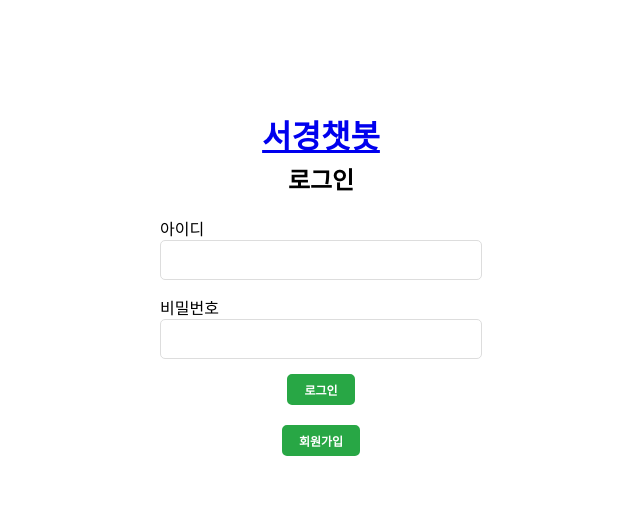
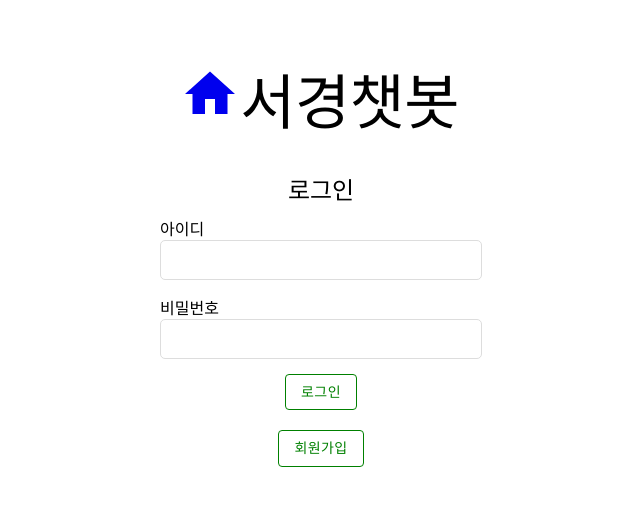
Before and after one commit to ahnwanimam/ChatBot, a React (Create React App) app in the folder front/: page /Login in a window 1280 px wide. Shown: the top 506 px of the page, without its empty margins (319-959 px from the left). Built offline with nearby package versions, Linux system fonts and the light colour scheme; the HTML template or start-up script is replaced by a standard one.

Commit message:
MUI 사용 디자인 수정

```diff
--- a/front/package.json
+++ b/front/package.json
@@ -3,6 +3,10 @@
   "version": "0.1.0",
   "private": true,
   "dependencies": {
+    "@emotion/react": "^11.11.4",
+    "@emotion/styled": "^11.11.5",
+    "@mui/icons-material": "^5.15.20",
+    "@mui/material": "^5.15.20",
     "@testing-library/jest-dom": "^5.17.0",
     "@testing-library/react": "^13.4.0",
     "@testing-library/user-event": "^13.5.0",
--- a/front/src/component/AddMem.js
+++ b/front/src/component/AddMem.js
@@ -1,6 +1,9 @@
 import React, { useRef } from 'react';
 import styles from './AddMem.module.css';
 import { Link, useNavigate } from 'react-router-dom';
+import SvgIcon from '@mui/material/SvgIcon';
+import Typography from '@mui/material/Typography';
+import Button from '@mui/material/Button';
 
 export default function AddMem () {
 
@@ -45,15 +48,27 @@ export default function AddMem () {
     })
   }
 
+  function HomeIcon(props) {
+    return (
+      <SvgIcon {...props}>
+        <path d="M10 20v-6h4v6h5v-8h3L12 3 2 12h3v8z" />
+      </SvgIcon>
+    );
+  }
+
 
   return (
     <body>
-      <div class={styles.logo}>
-        <Link to={"/"}><h1>서경챗봇</h1></Link>
+      <div className={styles.logo}>
+        <Typography variant="h2" gutterBottom>
+          <Link to={"/"}><HomeIcon sx={{ fontSize: 60 }} /></Link>서경챗봇
+        </Typography>
       </div>
     <div className={styles.container}>
       <form className={styles.form}>
-        <h2>회원가입</h2>
+        <Typography variant="h5" gutterBottom sx={{textAlign: 'center'}}>
+          회원가입
+        </Typography>
         아이디
         <div className={styles.inputGroup}>
          <input
@@ -91,7 +106,7 @@ export default function AddMem () {
           />
         </div>
         <div className={styles.btn}>
-        <button onClick={addMem} className={styles.button}>회원가입</button>
+        <Button variant="outlined" size='mid' sx={{color: 'green', borderColor: 'green' , marginLeft: '20px'}} onClick={addMem}>회원가입</Button>
         </div>
       </form>
     </div>
--- a/front/src/component/AddMem.module.css
+++ b/front/src/component/AddMem.module.css
@@ -50,6 +50,6 @@
     text-align: center;
 }
 .logo {
-  text-align: center;
+  margin-left: 39%;
   padding-top: 5%;
 }
--- a/front/src/component/ChatBot.js
+++ b/front/src/component/ChatBot.js
@@ -1,6 +1,9 @@
 import styles from './ChatBot.module.css';
 import React, { useRef, useState } from 'react';
 import { Link } from 'react-router-dom';
+import Button from '@mui/material/Button';
+import Typography from '@mui/material/Typography';
+import SvgIcon from '@mui/material/SvgIcon';
 
 export default function ChatBot( ) {
   const [messages, setMessages] = useState([]);
@@ -47,14 +50,27 @@ export default function ChatBot( ) {
     setMessages([]);
   }
 
+  function HomeIcon(props) {
     return (
-        <div className={styles.body}>
-          <div class={styles.logo}>
-            <Link to={"/"}><h1>서경챗봇</h1></Link>
+      <SvgIcon {...props}>
+        <path d="M10 20v-6h4v6h5v-8h3L12 3 2 12h3v8z" />
+      </SvgIcon>
+    );
+  }
+
+
+    return (
+        <div>
+          <div className={styles.logo}>
+            <Typography variant="h2" gutterBottom>
+              <Link to={"/"}><HomeIcon sx={{ fontSize: 60 }} /></Link>서경챗봇
+            </Typography>
           </div>
           <div className={styles.headBtn}>
-            <Link to={"/Login" }><button className={styles.button}>로그인</button></Link>
-            <button className={styles.button} id={styles.removeBtn} onClick={removeMessage}>지우기</button>
+            <Link to={"/Login" }>
+              <Button variant="outlined" size='mid' sx={{color: 'green', borderColor: 'green' , marginLeft: '20px'}}>로그인</Button>
+            </Link>
+            <Button variant="outlined" size='mid' sx={{color: 'green', borderColor: 'green' , marginLeft: '20px'}} onClick={removeMessage}>지우기</Button>
           </div>
           <div className={styles.wrap}>
             <div className={styles.left}></div>
@@ -77,9 +93,9 @@ export default function ChatBot( ) {
                 onKeyPress={(e) => e.key === 'Enter' && handleSendMessage()}
                 placeholder="내용을 입력하세요."
             />
-            <button className={styles.button} onClick={handleSendMessage}>전송</button>
+              <Button variant="outlined" size='mid' sx={{color: 'green', borderColor: 'green' , marginLeft: '20px'}} onClick={handleSendMessage}>전송</Button>
             <div className={styles.question}>
-              <button onClick={popUp} className={styles.button}>질문 요청</button>
+              <Button variant="outlined" size='mid' sx={{color: 'green', borderColor: 'green' , marginLeft: '20px'}} onClick={popUp}>질문요청</Button>
             </div>
           </div>
         </div>
--- a/front/src/component/Login.js
+++ b/front/src/component/Login.js
@@ -1,6 +1,10 @@
 import React, { useRef } from 'react';
 import styles from './Login.module.css';
 import { Link, useNavigate } from 'react-router-dom';
+import Button from '@mui/material/Button';
+import Typography from '@mui/material/Typography';
+import SvgIcon from '@mui/material/SvgIcon';
+import TextField from '@mui/material/TextField';
 
 export default function Login () {
 
@@ -35,15 +39,27 @@ export default function Login () {
       })
   }
 
+  function HomeIcon(props) {
+    return (
+      <SvgIcon {...props}>
+        <path d="M10 20v-6h4v6h5v-8h3L12 3 2 12h3v8z" />
+      </SvgIcon>
+    );
+  }
+
 
   return (
     <body>
-      <div class={styles.logo}>
-        <Link to={"/"}><h1>서경챗봇</h1></Link>
+      <div className={styles.logo}>
+            <Typography variant="h2" gutterBottom>
+              <Link to={"/"}><HomeIcon sx={{ fontSize: 60 }} /></Link>서경챗봇
+            </Typography>
       </div>
     <div className={styles.container}>
       <form className={styles.form}>
-        <h2>로그인</h2>
+        <Typography variant="h5" gutterBottom sx={{textAlign: 'center'}}>
+          로그인
+        </Typography>
         아이디
         <div className={styles.inputGroup}>
            <input
@@ -63,11 +79,14 @@ export default function Login () {
           />
         </div>
         <div className={styles.signInBtn}>
-            <button onClick={loginMem} className={styles.button}>로그인</button>
+          <Button variant="outlined" size='mid' sx={{color: 'green', borderColor: 'green'}} onClick={loginMem}>로그인</Button>
         </div>
             <div className={styles.signUpBtn}>
-        <Link to={"/AddMem"}><button className={styles.button}>회원가입</button></Link>
+        <Link to={"/AddMem"}>
+          <Button variant="outlined" size='mid' sx={{color: 'green', borderColor: 'green'}}>회원가입</Button>
+        </Link>
         </div>
+        <div className={styles.right}></div>
       </form>
     </div>
     </body>
--- a/front/src/component/Login.module.css
+++ b/front/src/component/Login.module.css
@@ -3,7 +3,7 @@
     display: flex;
     justify-content: center;
     align-items: center;
-    height: 30vh;
+    height: 40vh;
 
   }
 
@@ -18,32 +18,6 @@
     font-size: 16px;
     border: 1px solid #ddd;
   }
-  .button {
-    display: inline-block;
-    padding: 5px 15px;
-    font-size: 12px;
-    font-weight: bold;
-    text-align: center;
-    text-decoration: none;
-    color: #ffffff;
-    background-color: #28a745;
-    border: 2px solid #28a745;
-    border-radius: 5px;
-    cursor: pointer;
-    transition: background-color 0.3s ease;
-}
-.button:hover {
-    background-color: #218838;
-}
-
-.button:focus {
-    outline: none;
-    box-shadow: 0 0 0 3px rgba(40, 167, 69, 0.3);
-}
-.button:active {
-    background-color: #218838;
-    border-color: #218838;
-}
 .signInBtn {
   text-align: center;
 }
@@ -51,10 +25,7 @@
   text-align: center;
   margin-top: 20px;
 }
-h2 {
-  text-align: center;
+.logo {
+  margin-left: 39%;
+  padding-top: 5%;
 }
-.logo {
-  text-align: center;
-  padding-top: 7%;
-}
--- a/front/src/component/LoginChatBot.js
+++ b/front/src/component/LoginChatBot.js
@@ -1,6 +1,9 @@
 import styles from './LoginChatBot.module.css';
 import React, { useRef, useState, useEffect } from 'react';
 import { Link, useNavigate } from 'react-router-dom';
+import Button from '@mui/material/Button';
+import Typography from '@mui/material/Typography';
+import SvgIcon from '@mui/material/SvgIcon';
 
 export default function ChatBot() {
   const [messages, setMessages] = useState([]);
@@ -111,17 +114,30 @@ export default function ChatBot() {
     }
 )
 }
+function HomeIcon(props) {
+  return (
+    <SvgIcon {...props}>
+      <path d="M10 20v-6h4v6h5v-8h3L12 3 2 12h3v8z" />
+    </SvgIcon>
+  );
+}
 
   return (
       <div className={styles.body}>
-        <h1 className={styles.logo}>서경챗봇</h1>
+          <div className={styles.logo}>
+            <Typography variant="h2" gutterBottom>
+              <Link to={"/"}><HomeIcon sx={{ fontSize: 60 }} /></Link>서경챗봇
+            </Typography>
+          </div>
         <div class={styles.Mem}>
-          <h4>안녕하세요, {Mem.mem_nm}님!</h4>
+          <Typography variant="h6" gutterBottom>
+            안녕하세요, {Mem.mem_nm}님!
+          </Typography>
         </div>
         <div className={styles.headBtn}>
           <button onClick={logout} class={styles.logoutBtn}>로그아웃</button>
-          <button className={styles.button} id={styles.saveBtn} onClick={saveMessage}>저장</button>
-          <button className={styles.button} id={styles.removeBtn} onClick={removeMessage}>지우기</button>
+          <Button variant="outlined" size='mid' sx={{color: 'green', borderColor: 'green' , marginLeft: '20px'}} onClick={saveMessage}>저장</Button>
+          <Button variant="outlined" size='mid' sx={{color: 'green', borderColor: 'green' , marginLeft: '20px'}} onClick={removeMessage}>지우기</Button>
         </div>
         <div className={styles.wrap}>
           <div className={styles.left}>
@@ -129,7 +145,7 @@ export default function ChatBot() {
               <tbody>
               {chatlogs.map((chatlog) => (
                   <tr key={chatlog.id}>
-                    <button onClick={() => window.open("ChatLog/" + (chatlog.id), "_blank", "width=400, height=400, top=150, left=500")}>{chatlog.id}. {chatlog.title}</button>
+                    <Button variant='text' size='large' sx={{color: 'green'}} onClick={() => window.open("ChatLog/" + (chatlog.id), "_blank", "width=400, height=400, top=150, left=500")}>{chatlog.id}. {chatlog.title}</Button>
                     <br></br>
                     <br></br>
                   </tr>
@@ -156,9 +172,9 @@ export default function ChatBot() {
               onKeyPress={(e) => e.key === 'Enter' && handleSendMessage()}
               placeholder="내용을 입력하세요."
           />
-          <button className={styles.button} onClick={handleSendMessage}>전송</button>
+          <Button variant="outlined" size='mid' sx={{color: 'green', borderColor: 'green' , marginLeft: '20px'}} onClick={handleSendMessage}>전송</Button>
           <div className={styles.question}>
-            <button onClick={popUp} className={styles.button}>질문 요청</button>
+          <Button variant="outlined" size='mid' sx={{color: 'green', borderColor: 'green' , marginLeft: '20px'}} onClick={popUp}>질문요청</Button>
           </div>
         </div>
       </div>
--- a/front/src/component/Main.js
+++ b/front/src/component/Main.js
@@ -1,21 +1,34 @@
 import { Link } from "react-router-dom";
 import styles from './Main.module.css';
+import Button from '@mui/material/Button';
+import Typography from '@mui/material/Typography';
+import SvgIcon from '@mui/material/SvgIcon';
 
 export default function Main() {
+
+    function HomeIcon(props) {
+        return (
+          <SvgIcon {...props}>
+            <path d="M10 20v-6h4v6h5v-8h3L12 3 2 12h3v8z" />
+          </SvgIcon>
+        );
+      }
 
     return (
     <body>
         <div className={styles.logo}>
-            <h1>서경챗봇</h1>
+            <Typography variant="h2" gutterBottom>
+                서경챗봇
+            </Typography>
         </div>
         <div className={styles.back}>
 
         </div>
         <div className={styles.LoginBtn}>
-            <Link to={"/Login" }><button className={styles.button}>로그인하기</button></Link>
+            <Link to={"/Login" }><Button variant="outlined" size="large" sx={{color: 'green', borderColor: 'green'}}>로그인</Button></Link>
         </div>
         <div className={styles.ChatBtn}>
-            <Link to={"/ChatBot" }><button className={styles.button}>게스트로 입장</button></Link>
+            <Link to={"/ChatBot" }><Button variant="outlined" size="large" sx={{color: 'green', borderColor: 'green'}}>게스트 입장</Button></Link>
         </div>
     </body>
      );
```
Also changed, not shown: front/src/component/ChatBot.module.css (+2 -36 lines), front/src/component/LoginChatBot.module.css (+1 -32 lines), front/src/component/Main.module.css (+3 -25 lines), 1 other file (tests, documents, lock files or other folders).
